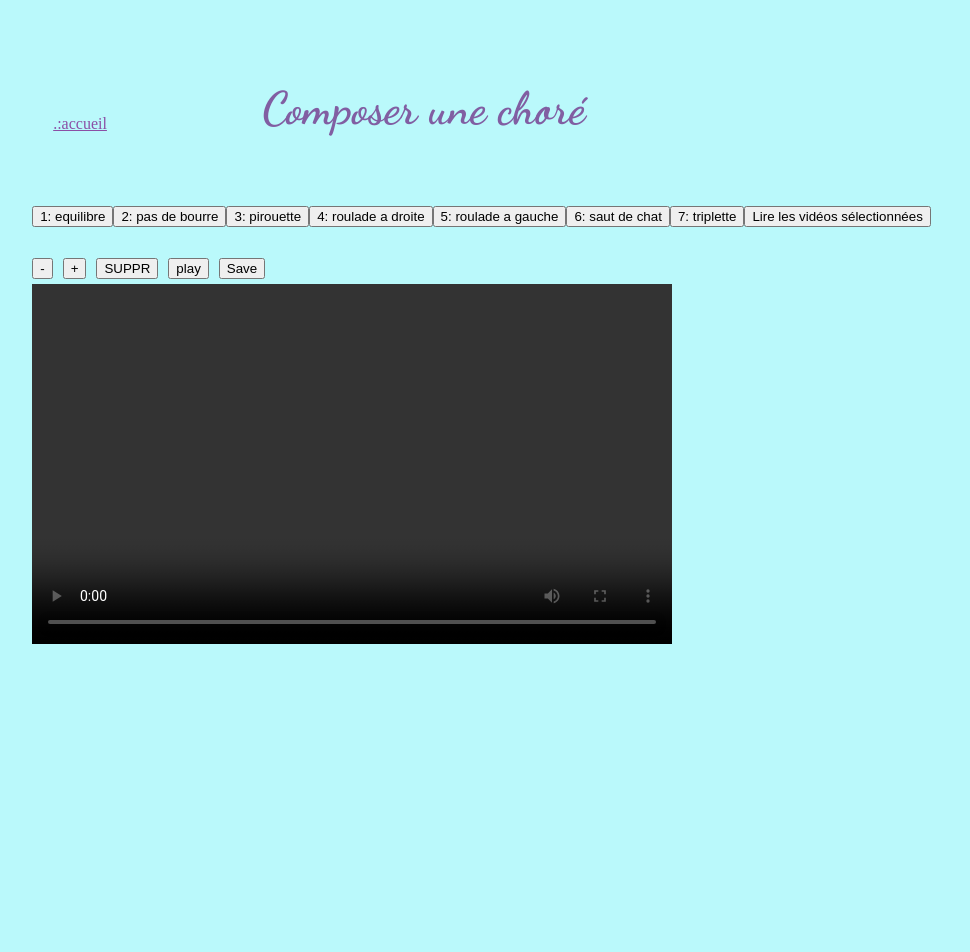
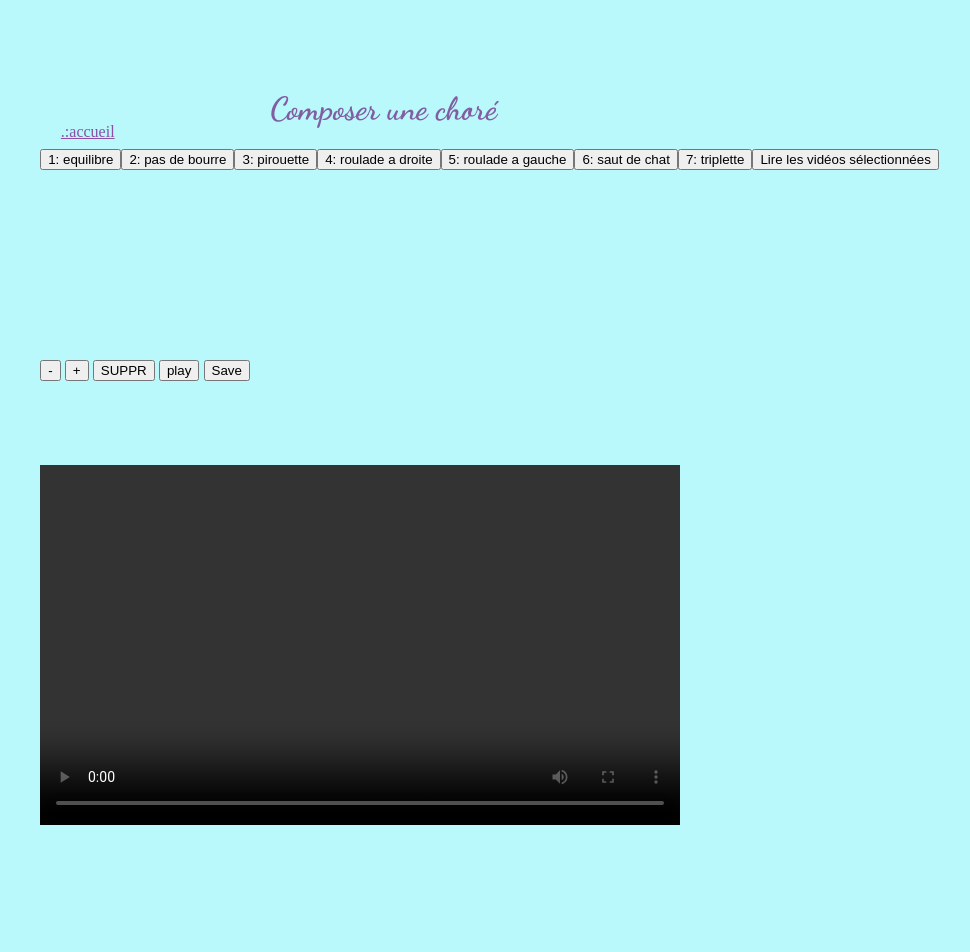
Before and after one commit to smeden-lod/ezdance, a Flask app: page /composer in a window 1280 px wide. Shown: the whole page, without its empty margins (83-1053 px from the left). Before the commit the page ends 644 px from the top, so only its background shows below. Run offline with Flask 3, Linux system fonts and the light colour scheme; parts of the project's set-up code (start-up, migrations or seed data) failed here and were passed over; some web fonts are replaced.

Commit message:
Update ezdancing.css

```diff
--- a/static/ezdancing.css
+++ b/static/ezdancing.css
@@ -1,20 +1,16 @@
-html, body {
-    margin: 0;
-    padding: 0;
-}
 body {
     background-color: #baf9fb;
     padding: 9%;
 }
+
 h1 {
-    font-size: 285%;
     font-family: "Dancing Script", cursive;
     color: #815ea2;
     margin-top: -5%;
     padding-left: 230px;
   }
+
 h2 {
-    font-size: 550%;
     font-family: "Shadows Into Light", cursive;
     font-weight: 800;
     color: #db14db;
@@ -23,16 +19,35 @@ h2 {
     margin-bottom: 1%;
 }
 div {
-    font-size: 155%;
     font-family: "Dancing Script", cursive;
     color: #815ea2;
 }
+
+#scr, #curs{
+    font-family:'Courier New', Courier, monospace;
+}
+
+
 p {
     font-size: 150%;
     color: #350179;
     margin-block: 1%;
 }
+
 a {
     color:rgb(139, 79, 165);
     margin-left: 2%;
 }
+
+.wrapper {
+    height: 85vh;
+    display: grid;
+    grid-template-columns: 1fr;
+    grid-template-rows: repeat(4, 1fr);
+    grid-column-gap: 0px;
+}
+
+.row1 { grid-area: 1 / 1 / 2 / 2; }
+.row2 { grid-area: 2 / 1 / 3 / 2; }
+.row3 { grid-area: 3 / 1 / 4 / 2; }
+.row4 { grid-area: 4 / 1 / 5 / 2; }
```
